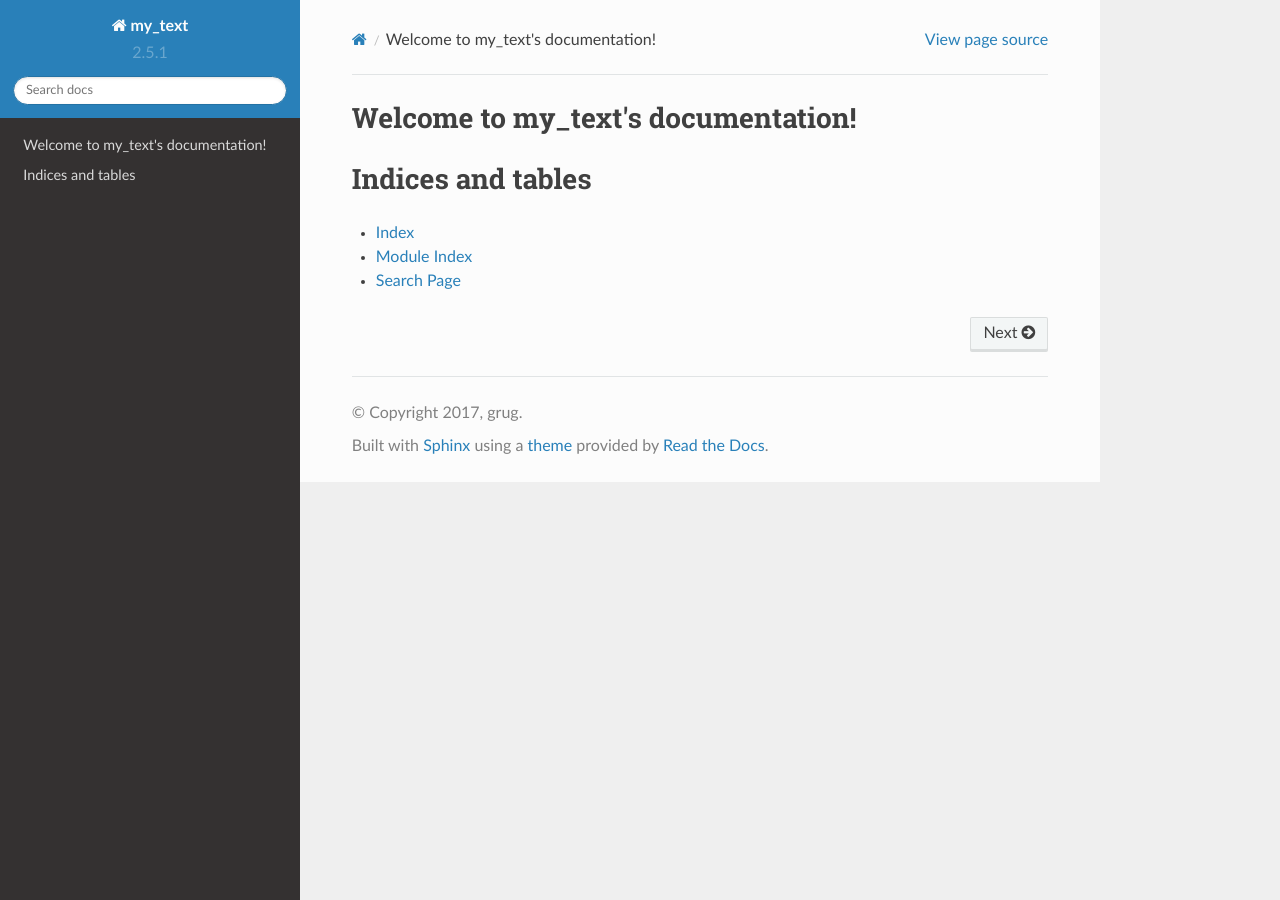
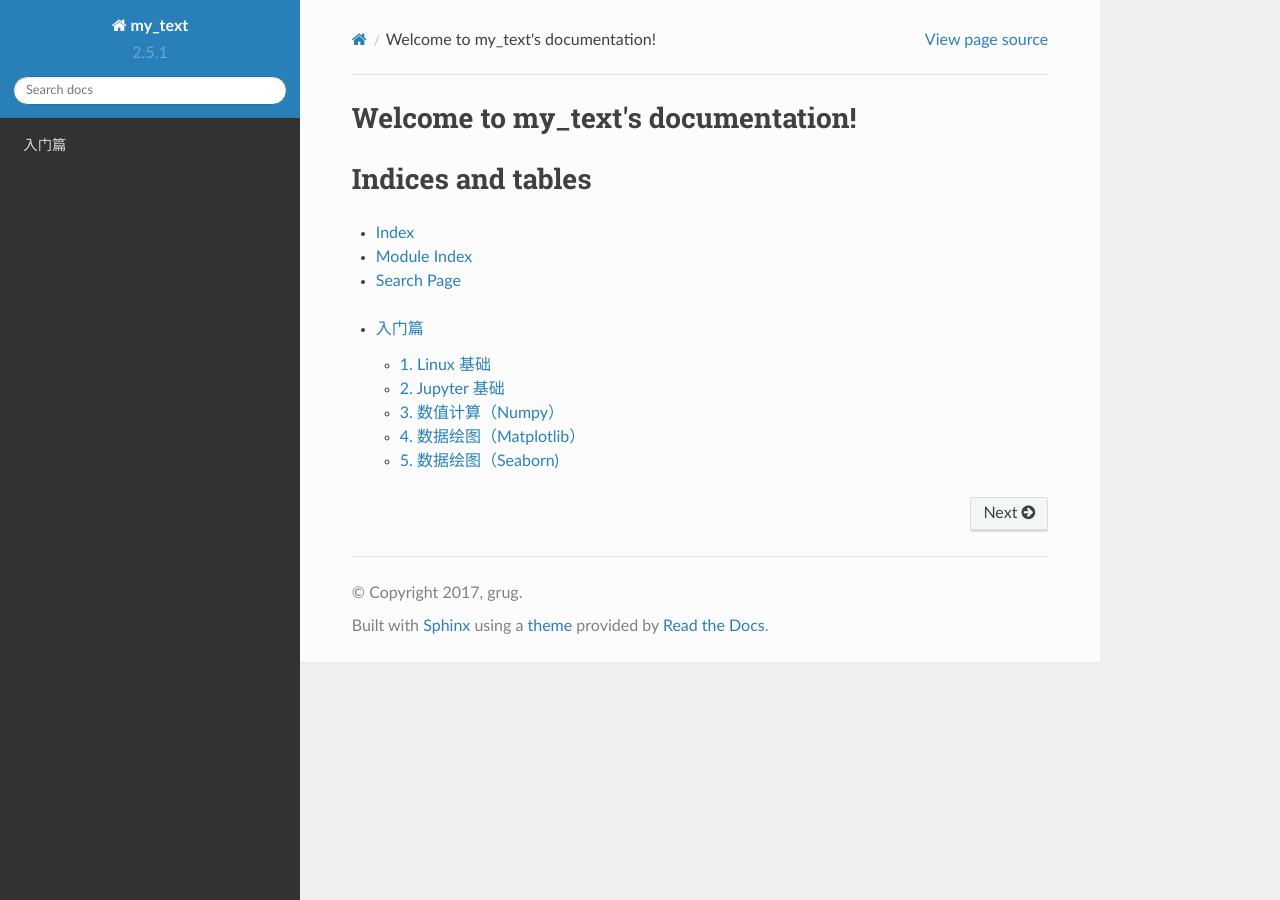
Before and after one commit to xigrug/text, a Sphinx documentation site: the page built from source/index.rst, in a window 1280 px wide. Built offline with Sphinx 7.4.7 and the Read the Docs theme 2.0.0, drawn with Linux system fonts in a browser that asks for light colours; pages that are not in the unit, such as notebooks, are missing from menus.

Commit message:
try add something

```diff
--- /dev/null
+++ b/source/beginning/01_linux.rst
@@ -0,0 +1,2 @@
+Linux 基础
+=========================
--- /dev/null
+++ b/source/beginning/02_ipython.rst
@@ -0,0 +1,2 @@
+Jupyter 基础
+=========================
--- /dev/null
+++ b/source/beginning/03_numpy.rst
@@ -0,0 +1,2 @@
+数值计算（Numpy）
+=========================
--- /dev/null
+++ b/source/beginning/04_matplotlib.rst
@@ -0,0 +1,2 @@
+数据绘图（Matplotlib）
+=========================
--- /dev/null
+++ b/source/beginning/05_seaborn.rst
@@ -0,0 +1,2 @@
+数据绘图（Seaborn)
+=========================
--- /dev/null
+++ b/source/beginning/index.rst
@@ -0,0 +1,16 @@
+入门篇
+==========
+
+这一部分主要介绍数据科学的入门内容;\
+包含数据科学的基础工具，如：Jupyter、Linux，以及 Python 基本的数据科学包 Numpy，画图包 Matplotlib;
+
+
+.. toctree::
+       :maxdepth: 2
+    :numbered: 2
+
+    01_linux
+    02_ipython
+    03_numpy
+    04_matplotlib
+    05_seaborn
--- a/source/index.rst
+++ b/source/index.rst
@@ -20,6 +20,9 @@
 * :ref:`search`
 
 .. toctree::
-      :maxdepth: 1
+      :maxdepth: 2
+      :glob:
 
-   helloworld
+      beginning/index
+      base/index
+      tool/index
```
Also changed, not shown: README.md (+11 -2 lines), source/base/index.rst (added), source/tool/inde.rst (added).
